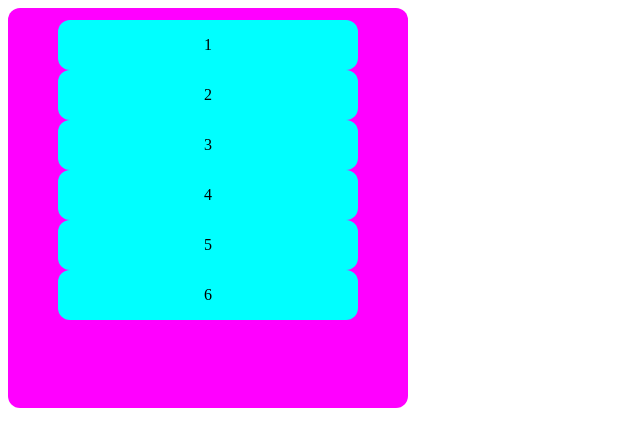
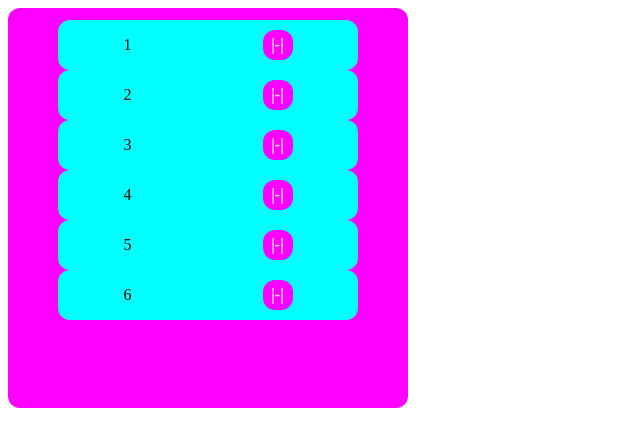
Before and after one commit to UserNaneless/SimpleDnd, a React (Vite) app: page / in a window 1280 px wide. Shown: the top 446 px of the page, without its empty margins (0-640 px from the left). Built offline with nearby package versions, Linux system fonts and the light colour scheme.

Commit message:
Handle, new Events, Dnd Shadow

```diff
--- a/src/App.css
+++ b/src/App.css
@@ -32,3 +32,16 @@
     align-items: center;
     font-size: 24px;
 }
+
+.dragger {
+    width: 30px;
+    height: 30px;
+    background: magenta;
+    display: flex;
+    align-items: center;
+    justify-content: center;
+    border-radius: 12px;
+    padding: 6px 3px;
+    color: white;
+    font-weight: 700;
+}
--- a/src/components/Draggable.tsx
+++ b/src/components/Draggable.tsx
@@ -4,32 +4,64 @@ import { DndContext, DndItem } from "./DndContext";
 type StartStyles = {
     width: string,
     height: string,
-    position: string
+    position: string,
+    [x: string]: string
 }
 
 type DraggableProps = {
-    children: React.ReactNode,
+    children: React.ReactNode | ((dragStart: (e: React.TouchEvent | React.MouseEvent) => void) => React.ReactNode),
     data?: object,
     onOver?: (itemOver: DndItem, dragItem: DndItem, others: DndItem[]) => void,
     onDrop?: (dragItem: DndItem, others: DndItem[]) => void,
+    onDragStart?: (dragItem: DndItem, shadowItem: HTMLDivElement | null, others: DndItem[]) => void
     reset?: (cur: HTMLDivElement) => void,
 }
 
-const Draggable = ({ children, data, onOver, onDrop, reset }: DraggableProps) => {
+const getCoords = (e: MouseEvent | TouchEvent | React.MouseEvent | React.TouchEvent) => {
+    let [x, y] = [0, 0];
+    if ("touches" in e) {
+        x = e.touches[0].clientX;
+        y = e.touches[0].clientY;
+    } else {
+        x = e.clientX;
+        y = e.clientY;
+    }
+    return [x, y];
+}
+
+const Draggable = ({ children, data, onOver, onDrop, onDragStart, reset }: DraggableProps) => {
 
     const dndContext = useContext(DndContext);
 
     const [drag, setDrag] = useState(false);
     const [mouseRel, setMouseRel] = useState([0, 0]);
     const ref = useRef<HTMLDivElement | null>(null);
+    const shadowRef = useRef<HTMLDivElement | null>(null);
     const [draggableId] = useState("id" + Math.random().toString(16).slice(4));
     const [startStyles, setStartStyles] = useState<StartStyles>();
 
-    const dragFunc = (e: MouseEvent) => {
+    const dragStart = (e: React.TouchEvent | React.MouseEvent) => {
+        setDrag(true);
         const elem = ref.current;
         if (elem) {
-            elem.style.left = e.clientX - mouseRel[0] + "px";
-            elem.style.top = e.clientY - mouseRel[1] + "px";
+            const rect = elem.getBoundingClientRect();
+            const [x, y] = getCoords(e);
+            setMouseRel([
+                x - rect.x,
+                y - rect.y
+            ]);
+
+            elem.style.left = rect.x + "px";
+            elem.style.top = rect.y + "px";
+        }
+    }
+
+    const dragFunc = (e: MouseEvent | TouchEvent) => {
+        const elem = ref.current;
+        if (elem) {
+            const [x, y] = getCoords(e);
+            elem.style.left = x - mouseRel[0] + "px";
+            elem.style.top = y - mouseRel[1] + "px";
         }
     }
 
@@ -50,6 +82,7 @@ const Draggable = ({ children, data, onOver, onDrop, reset }: DraggableProps) =>
         if (ref.current)
             dndContext.addDraggable({
                 element: ref.current,
+                shadowElement: shadowRef.current,
                 data: data || {},
                 id: draggableId,
                 onOver,
@@ -73,18 +106,28 @@ const Draggable = ({ children, data, onOver, onDrop, reset }: DraggableProps) =>
             dndContext.updateDraggable(
                 {
                     element: ref.current,
+                    shadowElement: shadowRef.current,
                     data: data || {},
                     id: draggableId,
                     onOver,
                     onDrop
                 });
         }
-    }, [data, onOver]);
+    }, [data, onOver, onDrop]);
 
     useEffect(() => {
         if (ref.current)
             if (drag) {
                 dndContext.setDrag(true);
+                shadowRef.current!.style.display = "block";
+                onDragStart?.({
+                    element: ref.current,
+                    shadowElement: shadowRef.current,
+                    data: data || {},
+                    id: draggableId,
+                    onOver,
+                    onDrop
+                }, shadowRef.current, dndContext.draggable.filter(fItem => fItem.id != draggableId));
                 setStartStyles({
                     width: ref.current.style.width,
                     height: ref.current.style.height,
@@ -93,21 +136,25 @@ const Draggable = ({ children, data, onOver, onDrop, reset }: DraggableProps) =>
                 const rect = ref.current.getBoundingClientRect();
                 ref.current.style.width = rect.width + "px";
                 ref.current.style.position = "fixed";
-                ref.current.style.zIndex = 10000;
+                ref.current.style.zIndex = "10000";
 
                 dndContext.setActiveDragElement(draggableId);
 
-                const dragFuncToAssign = (e: MouseEvent) => {
+                const dragFuncToAssign = (e: MouseEvent | TouchEvent) => {
                     dragFunc(e);
                 }
 
                 const clearDrag = () => {
                     setDrag(false);
                     window.removeEventListener("mousemove", dragFuncToAssign);
+                    window.removeEventListener("touchmove", dragFuncToAssign);
                     window.removeEventListener("mouseup", clearDrag);
+                    window.addEventListener("touchend", clearDrag);
                 }
                 window.addEventListener("mousemove", dragFuncToAssign);
+                window.addEventListener("touchmove", dragFuncToAssign);
                 window.addEventListener("mouseup", clearDrag);
+                window.addEventListener("touchend", clearDrag);
 
                 observer.observe(ref.current, {
                     attributes: true
@@ -119,36 +166,54 @@ const Draggable = ({ children, data, onOver, onDrop, reset }: DraggableProps) =>
                     const rect = ref.current.getBoundingClientRect();
                     ref.current.style.left = rect.x + "px";
                     ref.current.style.top = rect.y + "px";
-                    ref.current.style.zIndex = 0;
+                    ref.current.style.zIndex = "0";
                     Object.keys(startStyles).forEach(key => {
-                        ref.current.style[key] = startStyles[key];
+                        const styles = ref.current?.style as unknown as { [x: string]: string };
+                        styles[key] = startStyles[key];
                     });
                 }
+                shadowRef.current!.style.display = "none";
                 // ref.current.style.position = "relative";
             }
     }, [drag])
 
     useEffect(() => {
-        if (ref.current)
+        if (ref.current && !dndContext.drag)
             reset?.(ref.current);
     }, [dndContext.drag])
 
-    return <div ref={ref} className="wrapper" style={{
-        width: "fit-content"
-    }} onMouseDown={(e) => {
-        setDrag(true);
-        const rect = e.currentTarget.getBoundingClientRect();
-        setMouseRel([
-            e.clientX - rect.x,
-            e.clientY - rect.y
-        ]);
+    return <>
+        <div ref={ref} className="wrapper" style={{
+            width: "fit-content"
+        }}
 
-        e.currentTarget.style.left = rect.x + "px";
-        e.currentTarget.style.top = rect.y + "px";
+            onTouchStart={e => {
+                if (typeof children !== "function")
+                    dragStart(e);
+            }}
 
-    }}>
-        {children}
-    </div>
+            onMouseDown={(e) => {
+                if (typeof children !== "function")
+                    dragStart(e);
+            }}>
+            {
+                (typeof children === "function") ?
+                    children(dragStart) :
+                    children
+            }
+        </div>
+        <div ref={shadowRef} className="wrapper" style={{
+            width: "fit-content",
+            transition: "transform .2s",
+            position: "fixed"
+        }}>
+            {
+                (typeof children === "function") ?
+                    children(dragStart) :
+                    children
+            }
+        </div>
+    </>
 }
 
 export default Draggable;
--- a/src/sortable/SortableList.tsx
+++ b/src/sortable/SortableList.tsx
@@ -3,7 +3,7 @@ import Draggable from "../components/Draggable";
 import DropZone from "../components/DropZone";
 import { DndItem } from "../components/DndContext";
 
-const THRESHOLD = 15;
+const THRESHOLD = 5;
 
 const isCollision = (a: DndItem, b: DndItem, lastItem: boolean) => {
     const aRect = a.element.getBoundingClientRect();
@@ -34,11 +34,36 @@ const isCollision = (a: DndItem, b: DndItem, lastItem: boolean) => {
 const SortableList = () => {
 
     const [items, setItems] = useState([1, 2, 3, 4, 5, 6]);
+    // const [potentialPlace, setPotentialPlace] = useState(0);
 
-    return <DropZone onDrop={(_, item, __, others) => {
-        // return;
+    return <DropZone onDrop={(zone, item, over, others) => {
         setItems(i => {
             let copy = [...i];
+            /* console.log(potentialPlace);
+            if (potentialPlace === items.length - 1) {
+                const zoneRect = zone.element.getBoundingClientRect();
+                const itemRect = item.element.getBoundingClientRect();
+                if (zoneRect.y + zoneRect.height > itemRect.y) {
+                    return [...copy.filter(fItem => fItem != item.data.value), item.data.value];
+                }
+            }
+            console.log(item.data.index);
+
+            const slice = copy.slice(potentialPlace).filter(fItem => fItem != item.data.value);
+            console.log("Slice: ", slice);
+            copy.splice(potentialPlace);
+            copy = copy.filter(fItem => fItem != item.data.value)
+            console.log("Splice: ", copy);
+            copy.push(item.data.value);
+            console.log("Push", copy);
+            return [...copy, ...slice]; */
+            if (over) {
+                const slice = copy.slice(over.data.index).filter(fItem => fItem != item.data.value);
+                copy.splice(over.data.index);
+                copy = copy.filter(fItem => fItem != item.data.value)
+                copy.push(item.data.value);
+                return [...copy, ...slice];
+            }
             for (let j = 0; j < items.length; j++) {
                 const other = others.find(fItem => fItem.data.index === j);
                 if (other) {
@@ -51,7 +76,9 @@ const SortableList = () => {
                     }
 
                     if (j === items.length - 1) {
-                        if (isCollision(item, other, true)) {
+                        const zoneRect = zone.element.getBoundingClientRect();
+                        const itemRect = item.element.getBoundingClientRect();
+                        if (isCollision(item, other, true) || zoneRect.y + zoneRect.height > itemRect.y) {
                             return [...copy.filter(fItem => fItem != item.data.value), item.data.value];
                         }
                     }
@@ -74,6 +101,22 @@ const SortableList = () => {
             {
                 items.map((item, i) => <Draggable key={item}
 
+                    onDragStart={(curr, _, others) => {
+                        others.forEach(other => {
+                            const currRect = curr.element.getBoundingClientRect();
+                            other.element.style.transition = "transform 0s";
+                            const otherRect = other.element.getBoundingClientRect();
+                            if (otherRect.y + otherRect.height / 2 >= currRect.y) {
+                                other.element.style.transform = "translateY(50px)";
+                            }
+                        });
+                        if (curr.shadowElement) {
+                            const shadow = curr.shadowElement;
+                            shadow.style.transform = "translateY(" + curr.data.index * 50 + "px)";
+                            shadow.style.opacity = ".4";
+                        }
+                    }}
+
                     onDrop={(_, others) => {
                         others.forEach(other => {
                             other.element.style.transform = "translateY(0)";
@@ -90,32 +133,46 @@ const SortableList = () => {
 
                     onOver={(_, curr, others) => {
                         const currRect = curr.element.getBoundingClientRect();
+                        let higherThan = items.length - 1;
                         others.forEach(other => {
                             other.element.style.transition = "transform .2s";
                             const otherRect = other.element.getBoundingClientRect();
                             if (otherRect.y + otherRect.height / 2 >= currRect.y) {
                                 other.element.style.transform = "translateY(50px)";
+                                higherThan--;
                             }
                             else
                                 other.element.style.transform = "translateY(0)";
                         });
+                        if (curr.shadowElement) {
+                            const shadow = curr.shadowElement;
+                            shadow.style.transform = "translateY(" + higherThan * 50 + "px)";
+                            shadow.style.opacity = ".4";
+                        }
                     }}
 
                     data={{
                         value: item,
                         index: i
                     }}>
-                    <div style={{
+                    {
+                        (dragStart) => {
+                            return <div style={{
                                 width: 300,
                                 height: 50,
                                 display: "flex",
                                 alignItems: "center",
-                        justifyContent: "center",
+                                justifyContent: "space-around",
                                 background: "cyan",
-                        borderRadius: 12
+                                borderRadius: 12,
                             }} className="list_item">
                                 {item}
+                                <div onMouseDown={dragStart} onTouchStart={dragStart} className="dragger">
+                                    |-|
                                 </div>
+                            </div>
+                        }
+                    }
                 </Draggable>
                 )
             }
```
Also changed, not shown: src/components/DndContext.tsx (+7 -5 lines). Lines whose indentation alone changed are shown as unchanged.
